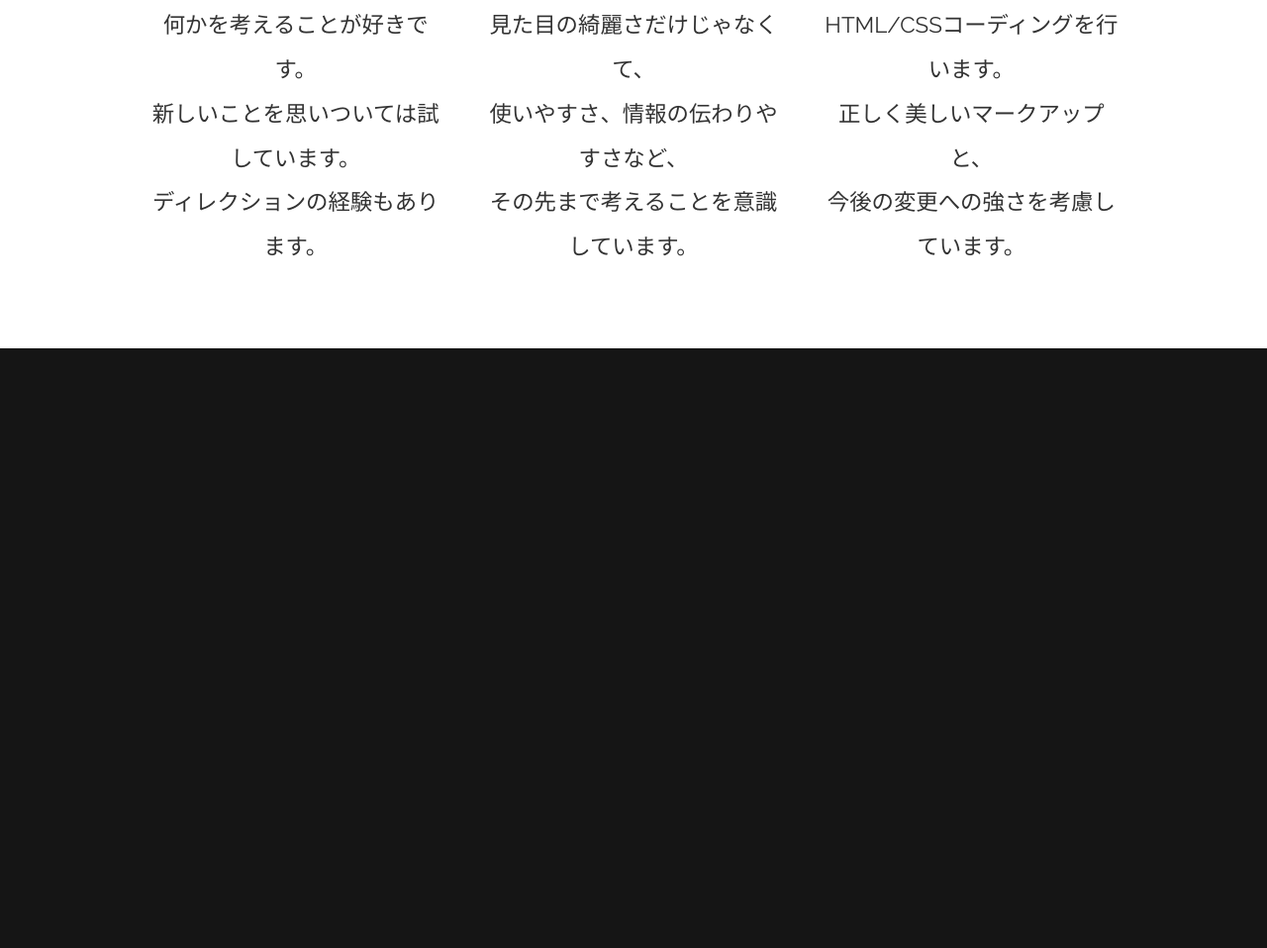
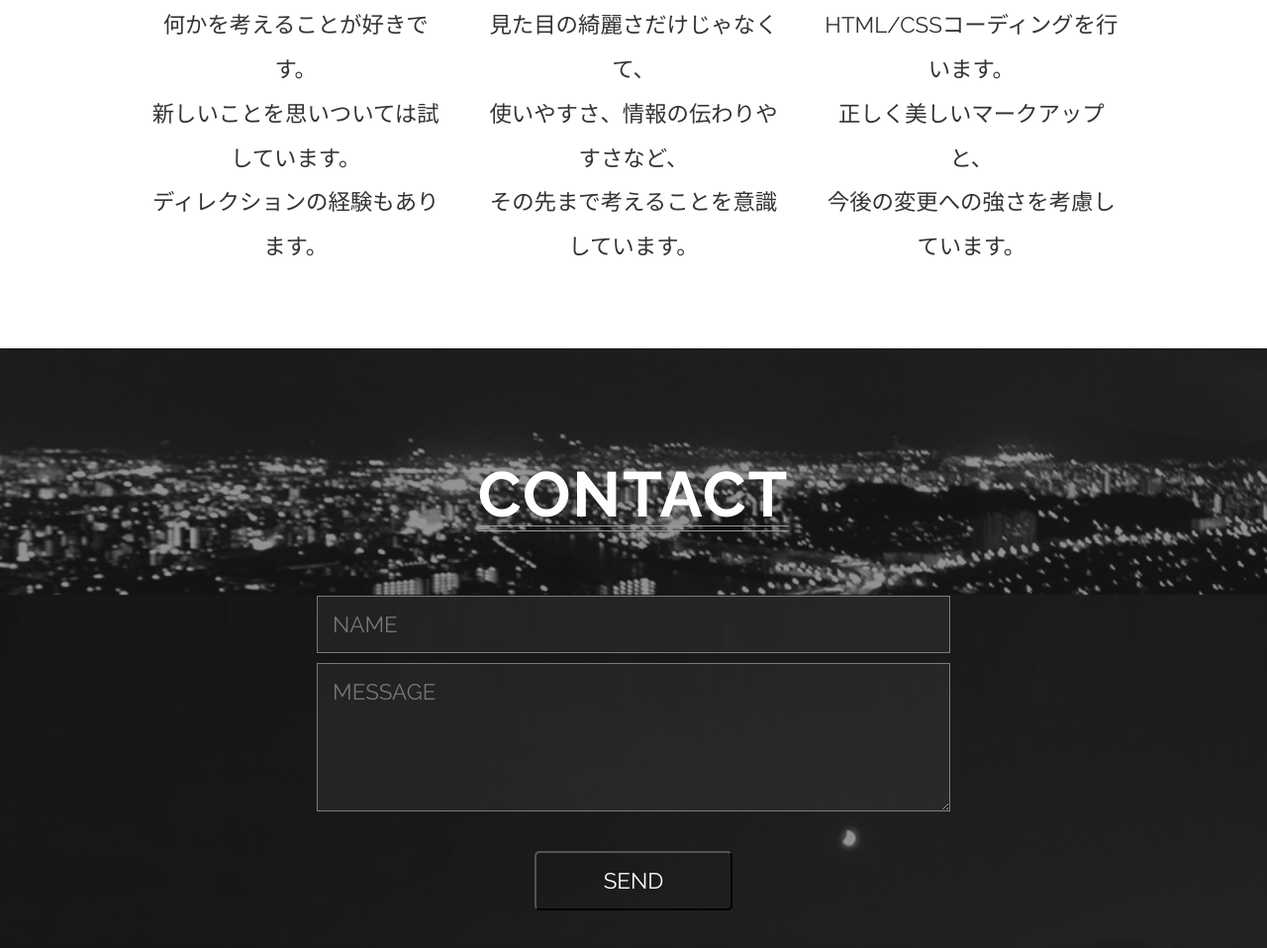
Before and after one commit to yusuke-ta-5536/singlepage-layout, a plain HTML site: page index.html in a window 1280 px wide. Shown: the part 2599-3557 px from the top of the page at 99% size. Before the commit the page ends 2951 px from the top, so only its background shows below. Drawn offline with Linux system fonts and the light colour scheme.

Commit message:
contact create

```diff
--- a/css/style.css
+++ b/css/style.css
@@ -207,3 +207,44 @@ body {
   margin:0 20px;
   line-height:2;
 }
+/* contact */
+.contact{
+  padding:80px 0 150px;
+}
+.contact-form{
+  width:50%;
+  margin:50px auto 0;
+}
+.contact-form input[type="text"],
+.contact-form textarea{
+  display:block;
+  width:100%;
+  margin-bottom:10px;
+  padding:15px;
+  outline:none;
+  border:1px solid rgba(255,255,255,0.4);
+  border-radius:0;
+  background-color:rgba(255,255,255,0.05);
+  color:#fff;
+}
+.contact-form input[type="text"]:focus,
+.contact-form textarea:focus{
+  box-shadow:0 0 8px rgba(255,255,255,0.5) inset;
+}
+.contact-form textarea{
+  height:150px;
+}
+.contact-form input[type="submit"] {
+  display:block;
+  width:200px;
+  margin:40px auto 0;
+  padding:15px;
+  border:solid 1px rbga(255,255,255,0.4);
+  border-radius:5px;
+  background-color:transparent;
+  color:rbga(255,255,255,0.6);
+  cursor:pointer;
+}
+.contact-form input[type="submit"]:hover{
+  background-color:rgba(255,255,255,0.05);
+}
--- a/index.html
+++ b/index.html
@@ -126,8 +126,15 @@
     </div>
   </section>
   <section class="contact" id="contact">
+    <h2 class="heading">CONTACT</h2>
+    <form class="contact-form">
+      <input type="text" name="name" placeholder="NAME">
+      <textarea name="message" placeholder="MESSAGE"></textarea>
+      <input type="submit" value="SEND">
+    </form>
   </section>
   <footer class="footer">
   </footer>
+  <script src="lib/placeholders.min.js"></script>
 </body>
 </html>
```
